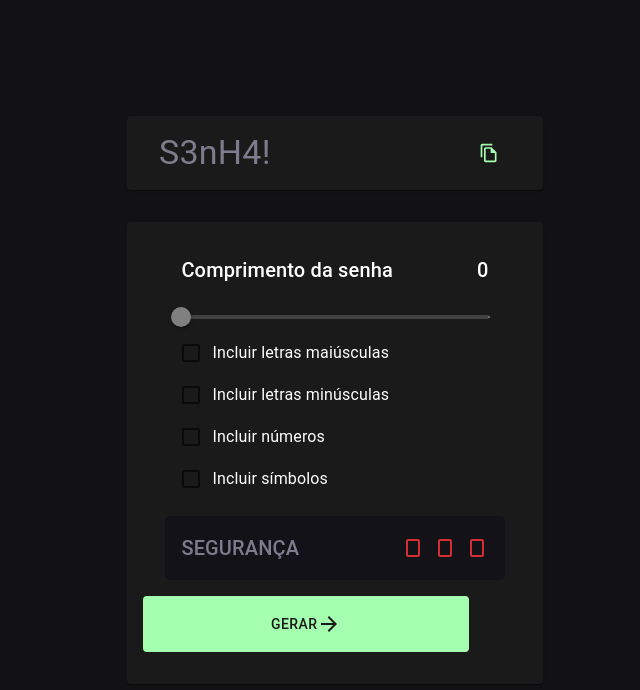
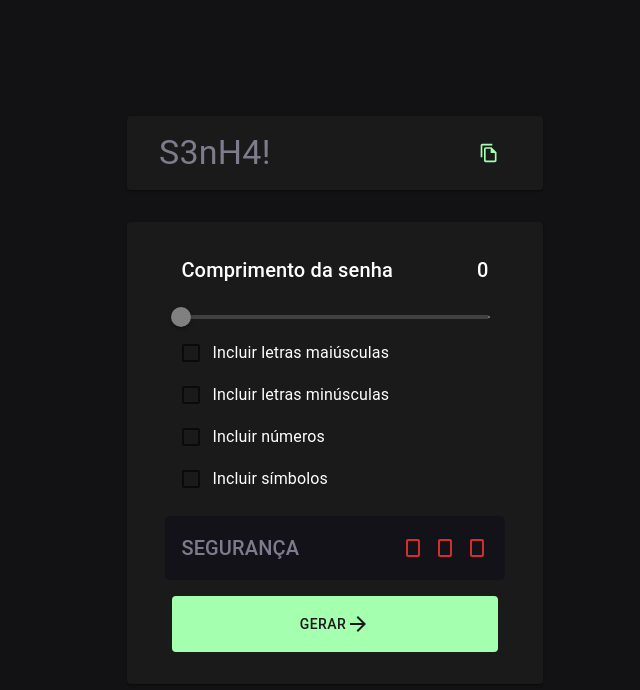
Before and after one commit to Ledelara/password-generator, a Next.js app: page / in a window 1280 px wide. Shown: the top 690 px of the page, without its empty margins (305-945 px from the left). Built offline with nearby package versions, Linux system fonts and the light colour scheme.

Commit message:
:bug: Fix: erro de estilização da Box

```diff
--- a/src/pages/Generator/components/Generate/Generate.tsx
+++ b/src/pages/Generator/components/Generate/Generate.tsx
@@ -16,6 +16,11 @@ const Generate = (props: GenerateProps) => {
         <Box
             mt={2}
             width='100%'
+            sx={{
+                display: 'flex',
+                justifyContent: 'center',
+                alignItems: 'center',
+            }}
         >
             <Button
                 sx={{
```
